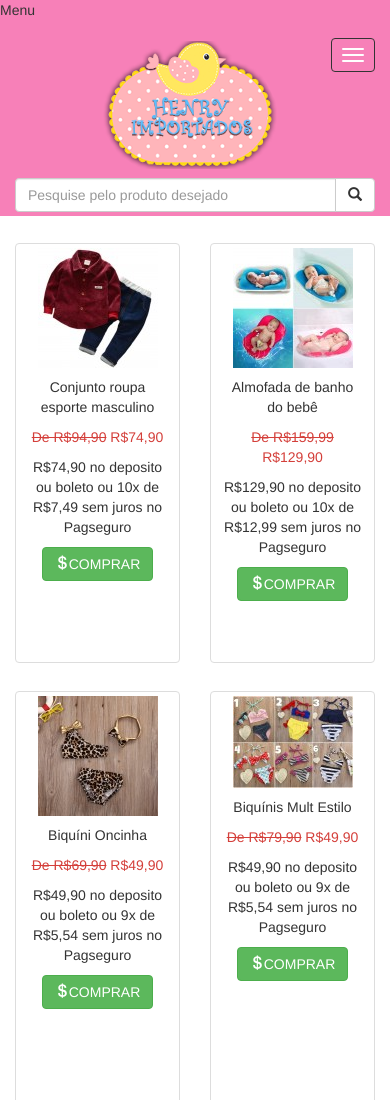
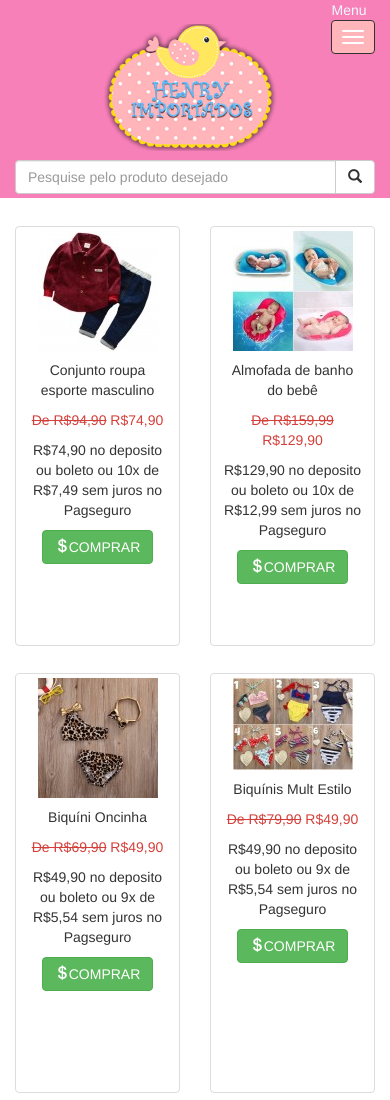
Before and after one commit to CarlosFernandoXavier/HenryImportados, a plain HTML site: page public_html/index.html in a window 390 px wide. Shown: the top 1100 px of the page. Drawn offline with nearby package versions, Linux system fonts and the light colour scheme.

Commit message:
Retirada de comentários desnecessários

```diff
--- a/public_html/css/style.css
+++ b/public_html/css/style.css
@@ -1,8 +1,3 @@
-/*
-To change this license header, choose License Headers in Project Properties.
-To change this template file, choose Tools | Templates
-and open the template in the editor.
-*/
 /*
     Created on : 24/10/2017, 00:23:16
     Author     : Carlos
@@ -118,6 +113,14 @@
 #primeiroMenu{
     border:none;
 }
+p#textoMenu{
+    margin-left: 85%;
+    margin-bottom: -2%;
+    color: #f0f8ff;
+}
+#botaoMenuMobile{
+    background-color: #ffb5ba;
+}
 footer{
     margin-top: 2%;
     margin-bottom: 2%;
@@ -132,6 +135,12 @@
 .thumbnail:hover{
     box-shadow: 1px 1px 4px black;
     border: 1px solid #3c763d;
+}
+@media screen and (min-width: 412px){
+
+    p#textoMenu{
+        margin-left: 87%;
+    }
 }
 @media screen and (max-width: 414px){
     #menuLateral{
@@ -149,9 +158,6 @@
         margin-left: 25%;
         margin-left: 28%
     }
-    /*#acessorios{
-        margin-left: 0px;
-    }*/
 }
 @media screen and (min-width: 414px){
     #menuLateral{
@@ -169,9 +175,6 @@
         margin-left: 25%;
         margin-left: 28%
     }
-    /*#acessorios{
-        margin-left: 0px;
-    }*/
 }
 
 @media screen and (max-width: 572px){
@@ -256,9 +259,6 @@
     }
 }
 @media screen and (min-width : 1027px ){
-    /*.margemEsquerda {
-        margin-left: 0%;
-    }*/
     #camisetaMasculinaInfantil{
         margin-top:2%;
     }
```
